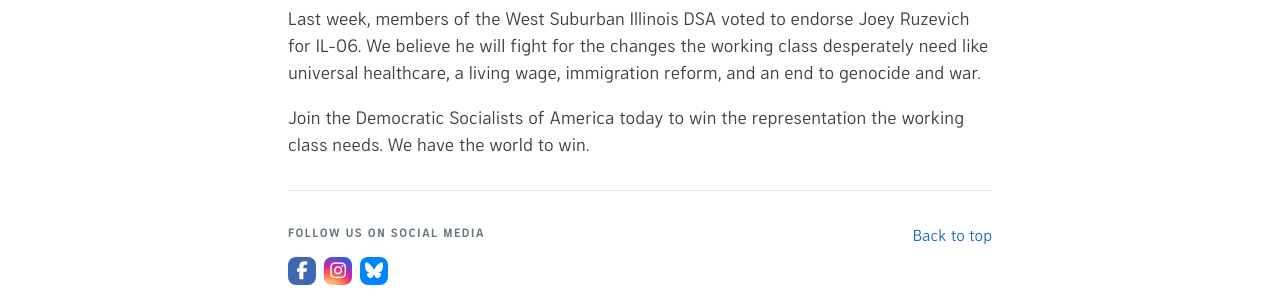
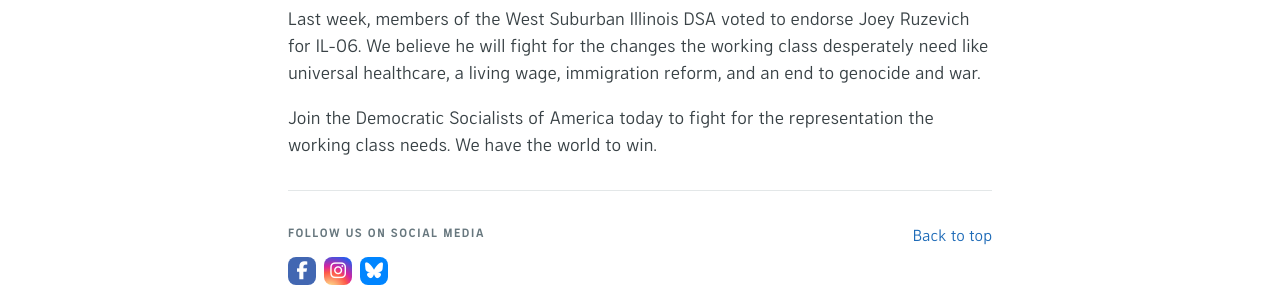
Before and after one commit to wsildsa/wsildsa.github.io, a Jekyll site: the page built from _posts/2025-09-22-ruzevich-endorsement.md, in a window 1280 px wide. Shown: the part 855-1155 px from the top of the page. Built offline with Jekyll 4.4.1, drawn with Linux system fonts in a browser that asks for light colours; some web fonts are replaced.

Commit message:
ruzevich: refactor last sentance to remove double 'win'

```diff
--- a/_posts/2025-09-22-ruzevich-endorsement.md
+++ b/_posts/2025-09-22-ruzevich-endorsement.md
@@ -8,4 +8,4 @@ image-description:
 
 Last week, members of the West Suburban Illinois DSA voted to endorse Joey Ruzevich for IL-06. We believe he will fight for the changes the working class desperately need like universal healthcare, a living wage, immigration reform, and an end to genocide and war.
 
-Join the Democratic Socialists of America today to win the representation the working class needs. We have the world to win.
+Join the Democratic Socialists of America today to fight for the representation the working class needs. We have the world to win.
```
